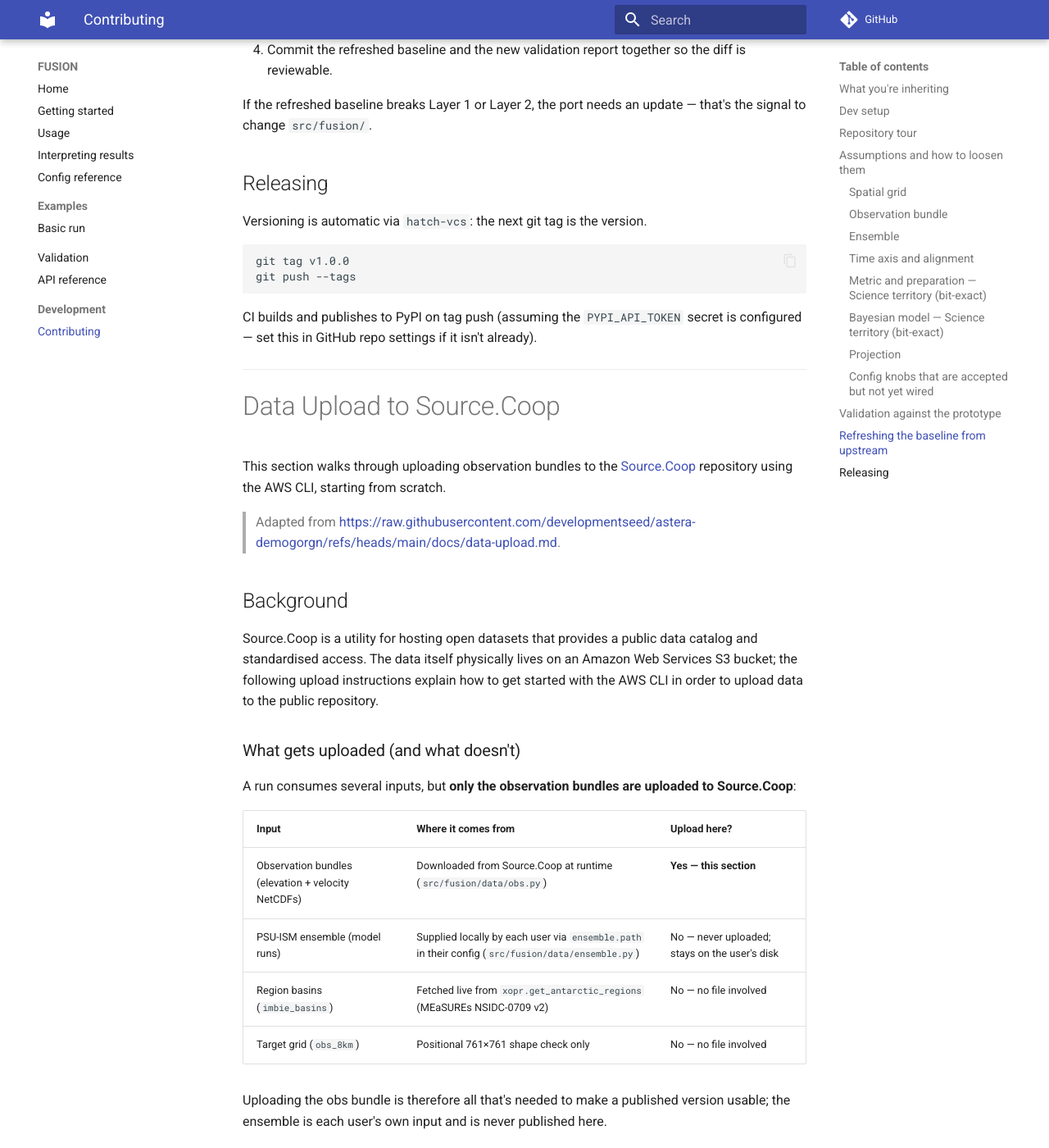
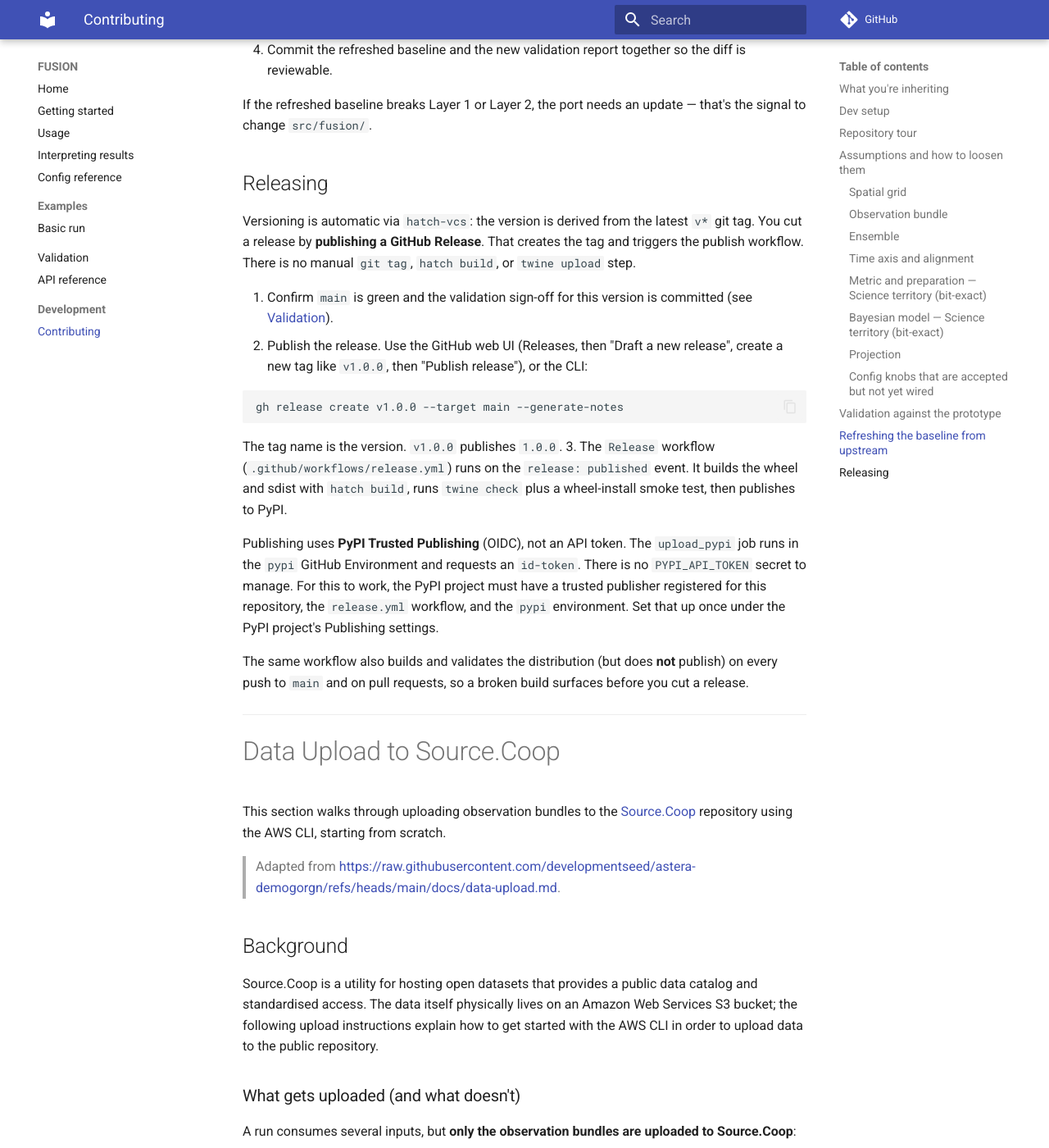
Before and after one commit to developmentseed/ice-fusion, an MkDocs documentation site: the page built from docs/contributing.md, in a window 1280 px wide and 1400 px high, scrolled down 7326 px. Shown: the whole window at 82% size. Built offline with MkDocs 1.6.1 and Material for MkDocs 9.7.7, drawn with Linux system fonts in a browser that asks for light colours; comment, search, counter and statistics services are not loaded.

Commit message:
ci: publish on GitHub Release event and document Trusted Publishing flow

````diff
--- a/docs/contributing.md
+++ b/docs/contributing.md
@@ -158,14 +158,21 @@ If the refreshed baseline breaks Layer 1 or Layer 2, the port needs an update
 
 ## Releasing
 
-Versioning is automatic via `hatch-vcs`: the next git tag is the version.
+Versioning is automatic via `hatch-vcs`: the version is derived from the latest `v*` git tag. You cut a release by **publishing a GitHub Release**. That creates the tag and triggers the publish workflow. There is no manual `git tag`, `hatch build`, or `twine upload` step.
 
-```bash
-git tag v1.0.0
-git push --tags
-```
+1. Confirm `main` is green and the validation sign-off for this version is committed (see [Validation](#validation-against-the-prototype)).
+2. Publish the release. Use the GitHub web UI (Releases, then "Draft a new release", create a new tag like `v1.0.0`, then "Publish release"), or the CLI:
 
-CI builds and publishes to PyPI on tag push (assuming the `PYPI_API_TOKEN` secret is configured — set this in GitHub repo settings if it isn't already).
+   ```bash
+   gh release create v1.0.0 --target main --generate-notes
+   ```
+
+   The tag name is the version. `v1.0.0` publishes `1.0.0`.
+3. The `Release` workflow (`.github/workflows/release.yml`) runs on the `release: published` event. It builds the wheel and sdist with `hatch build`, runs `twine check` plus a wheel-install smoke test, then publishes to PyPI.
+
+Publishing uses **PyPI Trusted Publishing** (OIDC), not an API token. The `upload_pypi` job runs in the `pypi` GitHub Environment and requests an `id-token`. There is no `PYPI_API_TOKEN` secret to manage. For this to work, the PyPI project must have a trusted publisher registered for this repository, the `release.yml` workflow, and the `pypi` environment. Set that up once under the PyPI project's Publishing settings.
+
+The same workflow also builds and validates the distribution (but does **not** publish) on every push to `main` and on pull requests, so a broken build surfaces before you cut a release.
 
 ---
 
````
Also changed, not shown: 1 other file.
